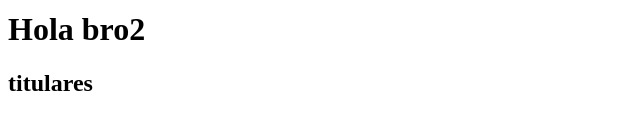
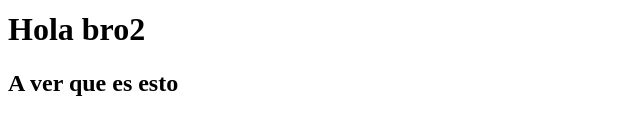
Before and after one commit to Veidt00/Nucba, a plain HTML site: page index.html in a window 1280 px wide. Shown: the part 197-332 px from the top of the page, without its empty margins (0-640 px from the left). Drawn offline with Linux system fonts and the light colour scheme.

Commit message:
agregue algo

```diff
--- a/index.html
+++ b/index.html
@@ -16,7 +16,7 @@
     <h1>Hola bro1</h1>
     <h1>Hola bro2</h1>
     <footer>
-        <h2>titulares</h2>
+        <h2>A ver que es esto</h2>
     </footer>
 </body>
 </html>
```
